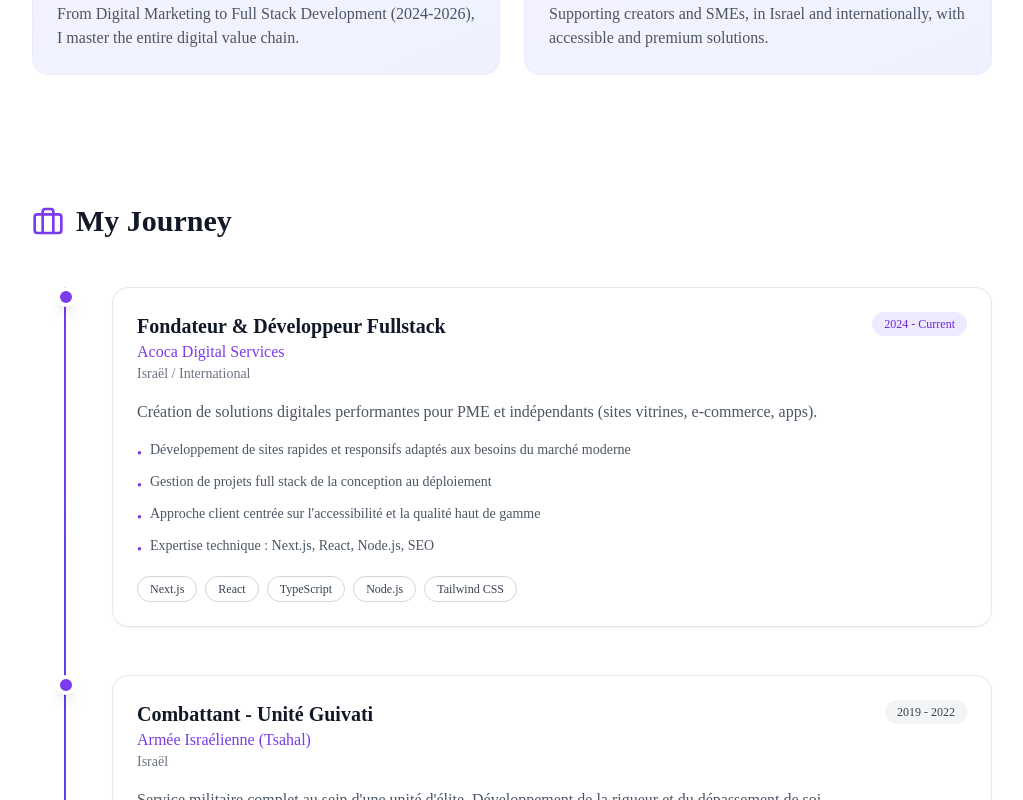
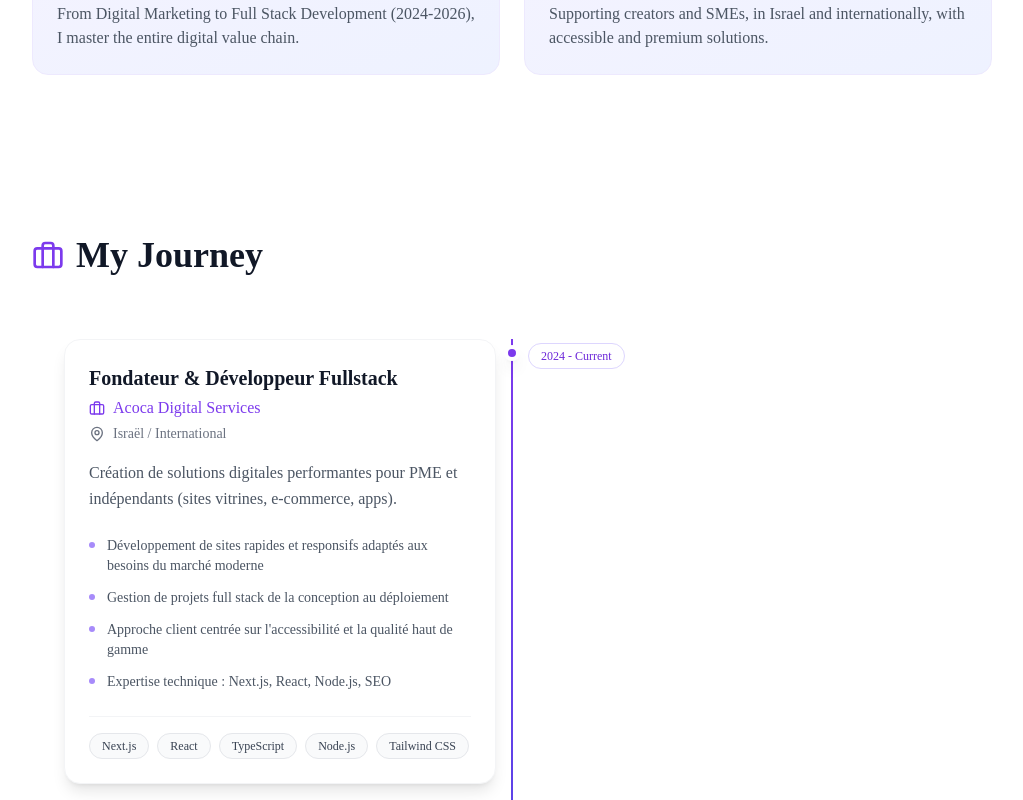
Before and after one commit to Sy2force/Portfolio---pro-2026, a React (Vite) app: page /about in a window 1280 px wide. Shown: the part 1600-2400 px from the top of the page, without its empty margins (128-1151 px from the left). Built offline with nearby package versions, Linux system fonts and the light colour scheme.

Commit message:
fix: resolve build errors, modernize designs (timeline, skills), optimize routing, and i18n fixes

```diff
--- a/src/components/about/AboutContent.tsx
+++ b/src/components/about/AboutContent.tsx
@@ -15,67 +15,91 @@ function Timeline() {
   const isInView = useInView(ref, { once: true, margin: "-100px" });
 
   return (
-    <section ref={ref} className="py-16">
-      <motion.h2
+    <section ref={ref} className="py-24 relative overflow-hidden">
+      <motion.div
         initial={{ opacity: 0, y: 20 }}
         animate={isInView ? { opacity: 1, y: 0 } : {}}
-        className="text-2xl md:text-3xl font-bold text-gray-900 dark:text-white mb-12 flex items-center gap-3"
+        className="mb-16"
       >
+        <h2 className="text-3xl md:text-4xl font-bold text-gray-900 dark:text-white mb-6 flex items-center gap-3">
           <Briefcase className="w-8 h-8 text-violet-600" />
           {t("about.timeline.title")}
-      </motion.h2>
+        </h2>
+      </motion.div>
 
-      <div className="relative">
-        <div className="absolute left-8 top-0 bottom-0 w-0.5 bg-gradient-to-b from-violet-600 via-indigo-600 to-purple-600" />
+      <div className="relative max-w-4xl mx-auto">
+        {/* Vertical Line */}
+        <div className="absolute left-4 md:left-1/2 top-0 bottom-0 w-0.5 bg-gradient-to-b from-violet-600 via-indigo-600 to-purple-600 transform md:-translate-x-1/2" />
 
         <div className="space-y-12">
           {experiences.map((exp, index) => (
             <motion.div
               key={exp.id}
-              initial={{ opacity: 0, x: -30 }}
-              animate={isInView ? { opacity: 1, x: 0 } : {}}
+              initial={{ opacity: 0, y: 30 }}
+              animate={isInView ? { opacity: 1, y: 0 } : {}}
               transition={{ delay: index * 0.15 }}
-              className="relative pl-20"
+              className={`relative flex flex-col md:flex-row gap-8 ${
+                index % 2 === 0 ? "md:flex-row-reverse" : ""
+              }`}
             >
-              <div className="absolute left-6 w-5 h-5 rounded-full bg-violet-600 border-4 border-white dark:border-gray-900 shadow-lg" />
+              {/* Dot */}
+              <div className="absolute left-4 md:left-1/2 w-4 h-4 bg-violet-600 rounded-full border-4 border-white dark:border-gray-900 shadow-lg transform -translate-x-1/2 mt-1.5 z-10" />
 
-              <div className="bg-white dark:bg-gray-800 rounded-2xl p-6 border border-gray-200 dark:border-gray-700 shadow-sm hover:shadow-md transition-shadow">
-                <div className="flex flex-wrap items-start justify-between gap-4 mb-4">
-                  <div>
-                    <h3 className="text-xl font-semibold text-gray-900 dark:text-white">
-                      {exp.title}
-                    </h3>
-                    <p className="text-violet-600 dark:text-violet-400 font-medium">
-                      {exp.company}
-                    </p>
-                    <p className="text-sm text-gray-500 dark:text-gray-400">
-                      {exp.location}
-                    </p>
-                  </div>
-                  <Badge variant={exp.current ? "default" : "secondary"}>
+              {/* Date (Desktop) */}
+              <div className={`hidden md:flex flex-1 justify-${index % 2 === 0 ? "start" : "end"} items-start pt-1`}>
+                <Badge variant="outline" className="border-violet-200 dark:border-violet-800 text-violet-700 dark:text-violet-300">
                   {exp.startDate} - {exp.current ? t("cv.current") : exp.endDate}
                 </Badge>
               </div>
 
-                <p className="text-gray-600 dark:text-gray-400 mb-4">
+              {/* Content Card */}
+              <div className="flex-1 ml-12 md:ml-0">
+                <div className="bg-white dark:bg-gray-800/80 backdrop-blur-sm rounded-2xl p-6 border border-gray-100 dark:border-gray-700 shadow-lg hover:shadow-xl transition-shadow duration-300 relative group">
+                  {/* Mobile Date */}
+                  <div className="md:hidden mb-4">
+                    <Badge variant="secondary" className="bg-violet-100 dark:bg-violet-900/30 text-violet-700 dark:text-violet-300">
+                      {exp.startDate} - {exp.current ? t("cv.current") : exp.endDate}
+                    </Badge>
+                  </div>
+
+                  <div className="flex flex-col gap-1 mb-4">
+                    <h3 className="text-xl font-bold text-gray-900 dark:text-white group-hover:text-violet-600 dark:group-hover:text-violet-400 transition-colors">
+                      {exp.title}
+                    </h3>
+                    <p className="text-violet-600 dark:text-violet-400 font-medium flex items-center gap-2">
+                      <Briefcase className="w-4 h-4" />
+                      {exp.company}
+                    </p>
+                    <p className="text-sm text-gray-500 dark:text-gray-400 flex items-center gap-2">
+                      <MapPin className="w-4 h-4" />
+                      {exp.location}
+                    </p>
+                  </div>
+
+                  <p className="text-gray-600 dark:text-gray-300 mb-6 leading-relaxed">
                     {exp.description}
                   </p>
 
-                <ul className="space-y-2 mb-4">
+                  <div className="space-y-3 mb-6">
                     {exp.achievements.map((achievement, i) => (
-                    <li key={i} className="flex items-start gap-2 text-sm text-gray-600 dark:text-gray-400">
-                      <span className="text-violet-600 mt-1">•</span>
-                      {achievement}
-                    </li>
+                      <div key={i} className="flex items-start gap-3 text-sm text-gray-600 dark:text-gray-400">
+                        <div className="mt-1.5 w-1.5 h-1.5 rounded-full bg-violet-400 flex-shrink-0" />
+                        <span>{achievement}</span>
+                      </div>
                     ))}
-                </ul>
+                  </div>
 
-                <div className="flex flex-wrap gap-2">
+                  <div className="flex flex-wrap gap-2 pt-4 border-t border-gray-100 dark:border-gray-700">
                     {exp.stack.map((tech) => (
-                    <Badge key={tech} variant="outline">
+                      <Badge
+                        key={tech}
+                        variant="outline"
+                        className="bg-gray-50 dark:bg-gray-800/50 border-gray-200 dark:border-gray-700 hover:border-violet-300 dark:hover:border-violet-700 transition-colors"
+                      >
                         {tech}
                       </Badge>
                     ))}
+                  </div>
                 </div>
               </div>
             </motion.div>
--- a/src/components/contact/ContactContent.tsx
+++ b/src/components/contact/ContactContent.tsx
@@ -119,7 +119,7 @@ export default function ContactContent() {
         >
           <span className="inline-flex items-center gap-2 px-4 py-1.5 rounded-full bg-violet-100 dark:bg-violet-900/30 text-violet-700 dark:text-violet-300 text-sm font-medium mb-4">
             <MessageSquare className="w-4 h-4" />
-            Réponse sous 24h
+            {t("contact.badge")}
           </span>
           <h1 className="text-4xl md:text-5xl font-bold text-gray-900 dark:text-white mb-4">
             {t("contact.title")}
--- a/src/components/layout/Navbar.tsx
+++ b/src/components/layout/Navbar.tsx
@@ -14,6 +14,8 @@ import {
 } from "lucide-react";
 import { cn } from "@/lib/utils";
 import { useTranslation } from "@/hooks/useTranslation";
+
+import { Locale } from "@/i18n/config";
 
 export function Navbar() {
   const [isOpen, setIsOpen] = useState(false);
@@ -160,7 +162,7 @@ export function Navbar() {
                       <button
                         key={lang.code}
                         onClick={() => {
-                          setLocale(lang.code as any);
+                          setLocale(lang.code as Locale);
                           setShowLangMenu(false);
                         }}
                         className={cn(
--- a/src/i18n/messages/en.json
+++ b/src/i18n/messages/en.json
@@ -31,6 +31,13 @@
     "github": "GitHub",
     "contact": "Contact",
     "blog": "Blog"
+  },
+  "notFound": {
+    "title": "404",
+    "badge": "Page Not Found",
+    "description": "Sorry, the page you are looking for seems to have vanished or never existed.",
+    "home": "Home",
+    "back": "Go Back"
   },
   "home": {
     "hero": {
@@ -459,6 +466,7 @@
     }
   },
   "contact": {
+    "badge": "Response within 24h",
     "title": "Contact",
     "subtitle": "Let's discuss your project",
     "form": {
--- a/src/i18n/messages/fr.json
+++ b/src/i18n/messages/fr.json
@@ -31,6 +31,13 @@
     "github": "GitHub",
     "contact": "Contact",
     "blog": "Blog"
+  },
+  "notFound": {
+    "title": "404",
+    "badge": "Page introuvable",
+    "description": "Désolé, la page que vous recherchez semble avoir disparu ou n'a jamais existé.",
+    "home": "Accueil",
+    "back": "Retour"
   },
   "home": {
     "hero": {
@@ -459,6 +466,7 @@
     }
   },
   "contact": {
+    "badge": "Réponse sous 24h",
     "title": "Contact",
     "subtitle": "Discutons de votre projet",
     "form": {
--- /dev/null
+++ b/src/pages/NotFound.tsx
@@ -0,0 +1,57 @@
+import { Link, useNavigate } from "react-router-dom";
+import { motion } from "framer-motion";
+import { Home, ArrowLeft } from "lucide-react";
+import { Button } from "@/components/ui/Button";
+import { useTranslation } from "@/hooks/useTranslation";
+
+export function NotFound() {
+  const navigate = useNavigate();
+  const { t } = useTranslation();
+
+  return (
+    <div className="min-h-[80vh] flex items-center justify-center px-4">
+      <div className="text-center">
+        <motion.div
+          initial={{ opacity: 0, scale: 0.8 }}
+          animate={{ opacity: 1, scale: 1 }}
+          transition={{ duration: 0.5 }}
+          className="relative mb-8"
+        >
+          <h1 className="text-9xl font-bold text-gray-200 dark:text-gray-800">{t("notFound.title")}</h1>
+          <div className="absolute inset-0 flex items-center justify-center">
+            <span className="text-2xl font-bold text-gray-900 dark:text-white bg-white dark:bg-gray-950 px-4 py-2 rounded-xl border border-gray-100 dark:border-gray-800 shadow-xl">
+              {t("notFound.badge")}
+            </span>
+          </div>
+        </motion.div>
+
+        <motion.p
+          initial={{ opacity: 0, y: 20 }}
+          animate={{ opacity: 1, y: 0 }}
+          transition={{ delay: 0.2 }}
+          className="text-gray-600 dark:text-gray-400 text-lg mb-8 max-w-md mx-auto"
+        >
+          {t("notFound.description")}
+        </motion.p>
+
+        <motion.div
+          initial={{ opacity: 0, y: 20 }}
+          animate={{ opacity: 1, y: 0 }}
+          transition={{ delay: 0.3 }}
+          className="flex items-center justify-center gap-4"
+        >
+          <Link to="/">
+            <Button size="lg" className="gap-2">
+              <Home className="w-4 h-4" />
+              {t("notFound.home")}
+            </Button>
+          </Link>
+          <Button variant="outline" size="lg" className="gap-2" onClick={() => navigate(-1)}>
+            <ArrowLeft className="w-4 h-4" />
+            {t("notFound.back")}
+          </Button>
+        </motion.div>
+      </div>
+    </div>
+  );
+}
--- a/src/pages/ProjectDetails.tsx
+++ b/src/pages/ProjectDetails.tsx
@@ -1,13 +1,14 @@
 import { useParams } from 'react-router-dom';
 import { getProjectBySlug } from '@/data/projects';
 import ProjectDetailContent from '@/components/projects/ProjectDetailContent';
+import { NotFound } from './NotFound';
 
 export function ProjectDetails() {
   const { slug } = useParams();
   const project = getProjectBySlug(slug || '');
 
   if (!project) {
-    return <div>Project not found</div>;
+    return <NotFound />;
   }
 
   return <ProjectDetailContent project={project} />;
```
Also changed, not shown: src/App.tsx (+21 -8 lines), 1 other file (tests, documents, lock files or other folders). Lines whose indentation alone changed are shown as unchanged.
